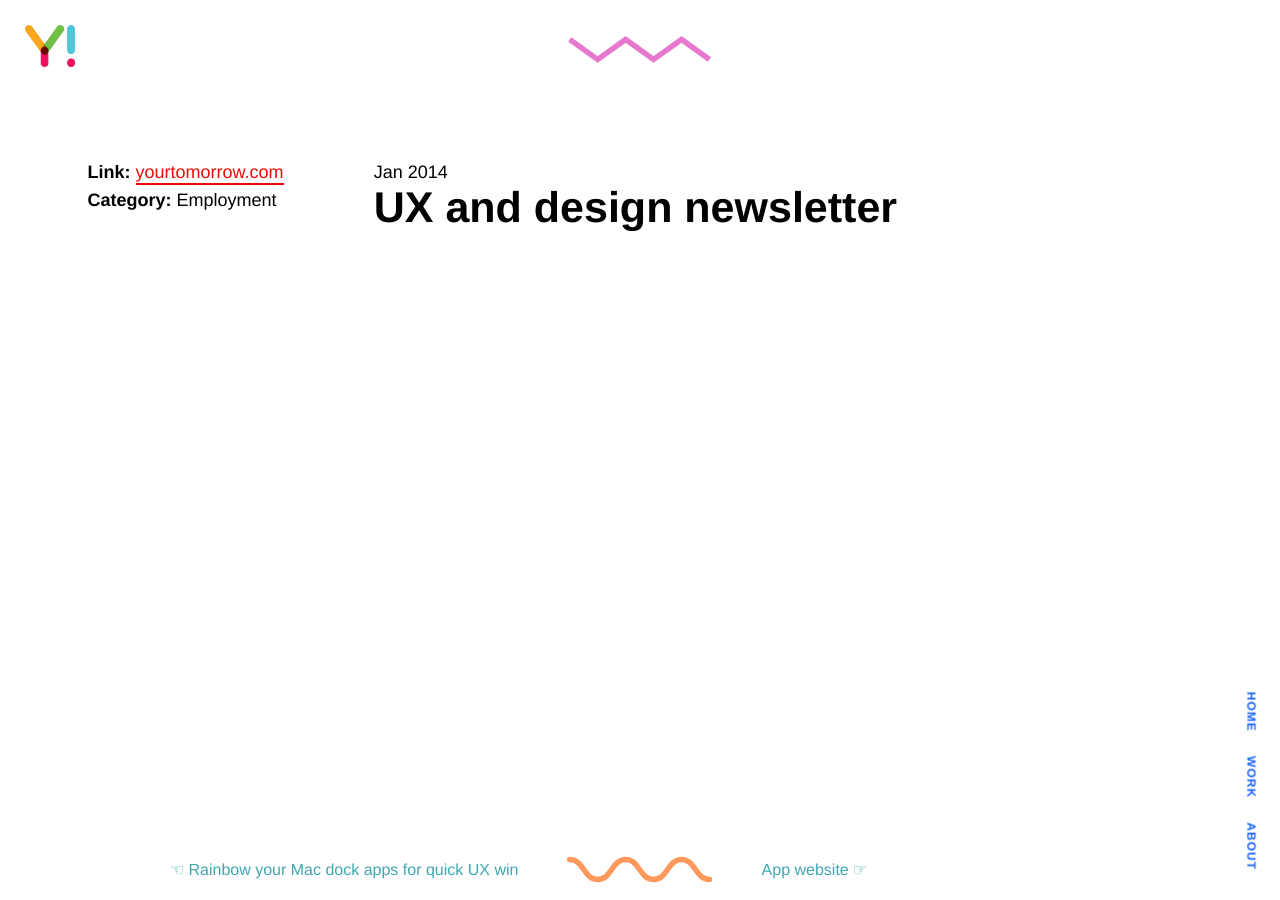
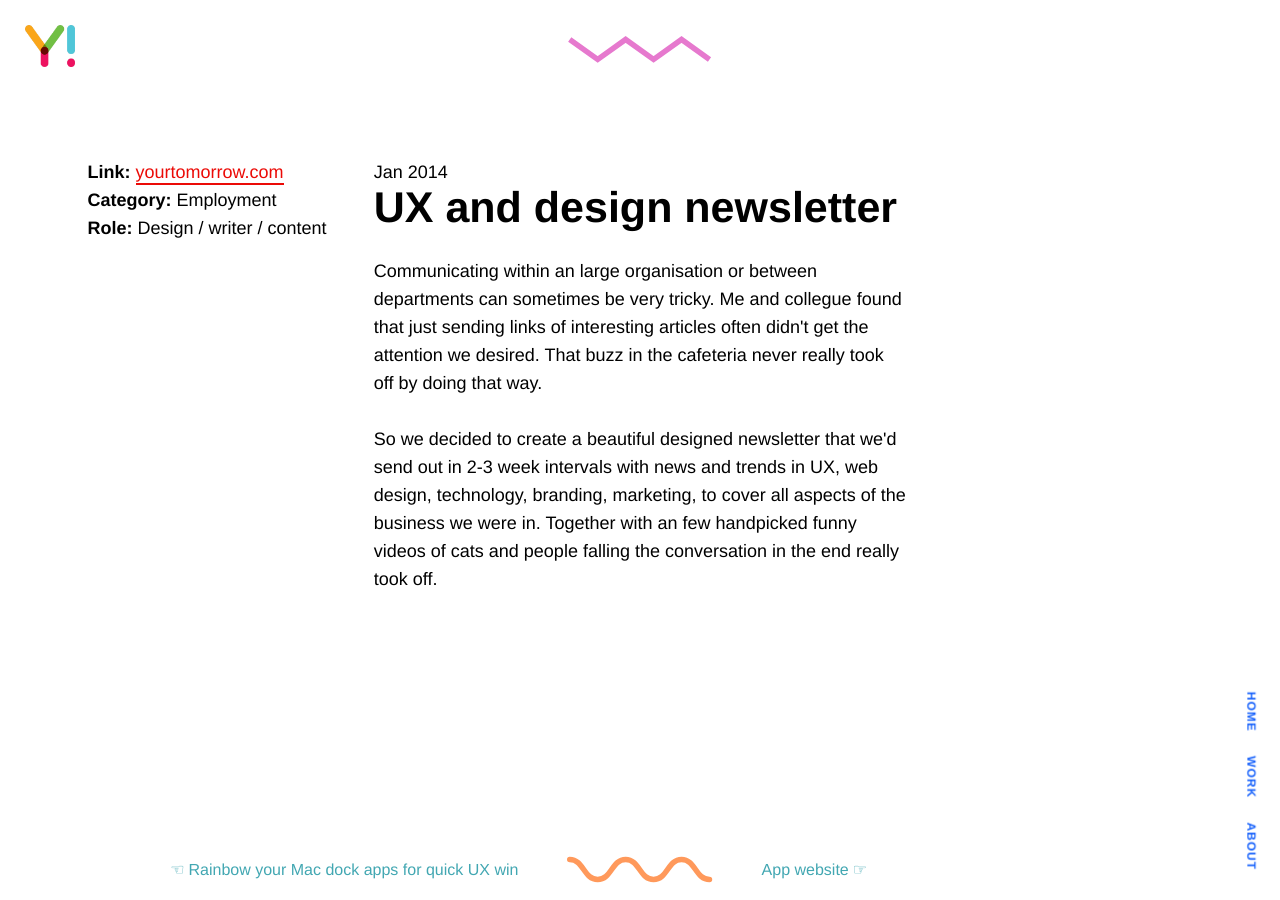
Before and after one commit to moppedisco/blog, a Jekyll site: the page built from _posts/2014-01-06-freshpots.html, in a window 1280 px wide. Built offline with Jekyll 4.4.1, drawn with Linux system fonts in a browser that asks for light colours; Markdown is read by kramdown in place of the engine named in the settings.

Commit message:
more text

```diff
--- a/_posts/2013-12-01-stefaniebiggel.html
+++ b/_posts/2013-12-01-stefaniebiggel.html
@@ -21,12 +21,12 @@ description: 	Stefanie Biggel is one of few and very succesful high couture fash
 			<aside class="meta">
 				<b>Link: </b><a class="link_highlight" href="http://{{page.link}}" target="_blank">{{page.link}}</a><br>
 				<b>Category: </b>{{page.category}} <br>
+				<b>Role: </b> Frontend / Mobile
 			</aside>
 		</div>
 		<div class="single-post-middlecol">
 			{{ page.date | date: "%b %Y" }}
 			<h1 class="page-section__name">{{page.subtitle}}</h1>
-
 		</div>
 	</article>
 </section>
--- a/_posts/2014-01-06-freshpots.html
+++ b/_posts/2014-01-06-freshpots.html
@@ -18,12 +18,14 @@ description: 	In an attempt to raise the interest for UX, design, frontend devel
 			<aside class="meta">
 				<b>Link: </b><a class="link_highlight" href="http://{{page.link}}" target="_blank">{{page.link}}</a><br>
 				<b>Category: </b>{{page.category}} <br>
+				<b>Role: </b> Design / writer / content
 			</aside>
 		</div>
 		<div class="single-post-middlecol">
 			{{ page.date | date: "%b %Y" }}
 			<h1 class="page-section__name">{{page.subtitle}}</h1>
-
+			<p>Communicating within an large organisation or between departments can sometimes be very tricky. Me and collegue found that just sending links of interesting articles often didn't get the attention we desired. That buzz in the cafeteria never really took off by doing that way.</p>
+			<p>So we decided to create a beautiful designed newsletter that we'd send out in 2-3 week intervals with news and trends in UX, web design, technology, branding, marketing, to cover all aspects of the business we were in. Together with an few handpicked funny videos of cats and people falling the conversation in the end really took off.</p>
 		</div>
 	</article>
 </section>
--- a/_posts/2014-05-01-yourtomorrow.html
+++ b/_posts/2014-05-01-yourtomorrow.html
@@ -9,7 +9,7 @@ cover:
 date:   		2014-05-01
 category: 		Employment
 postClass:		content-box--small
-description: 	Travelling and learning can be a great way to get out and see the world. We build a tool that would show you a unique video of your self based on your dreams and hopes of the future.
+description: 	Travelling and learning can be a great way to get out and see the world. Sometimes you just need some inspiration to get out there.
 ---
 <img class="full-bleed-img" src="/images/cover-image-test.jpg" alt="" />
 <iframe class="website-iframe" data-src="http://{{page.link}}" src="" width="1000" height="610">
@@ -21,12 +21,13 @@ description: 	Travelling and learning can be a great way to get out and see the
 			<aside class="meta">
 				<b>Link: </b><a class="link_highlight" href="http://{{page.link}}" target="_blank">{{page.link}}</a><br>
 				<b>Category: </b>{{page.category}} <br>
+				<b>Role: </b>Interaction design / Scrum master / Prototype
 			</aside>
 		</div>
 		<div class="single-post-middlecol">
 			{{ page.date | date: "%b %Y" }}
 			<h1 class="page-section__name">{{page.subtitle}}</h1>
-
+			<p>Travel and learning are the two corner stones of this campaign. By providing the user with a range of future scenarios and emotions within travel and learning we'd help the user to visualize it by creating a uniq video based on his/her selections. </p>
 		</div>
 	</article>
 </section>
--- a/_posts/2014-07-01-zuri-kino.html
+++ b/_posts/2014-07-01-zuri-kino.html
@@ -21,6 +21,7 @@ description: 	Cinema sites are pretty crap. Never any IMDB ratings and always to
 				<b>Link: </b><a class="link_highlight" href="http://{{page.link}}" target="_blank">{{page.link}}</a><br>
 				<b>Category: </b>{{page.category}} <br>
 				<b>Role:</b> Concept / Design / Frontend / Backend<br>
+				<b>Technology: </b>CSS3 / Backbone.js / Less / PHP / MySQL
 			</aside>
 			<aside class="content-box content-box--hiddenText">
 				<h3 class="content-box__title"><u>Lesson learned</u></h3>
--- a/_posts/2014-08-26-gartnerei.html
+++ b/_posts/2014-08-26-gartnerei.html
@@ -21,12 +21,13 @@ description: 	A previous satisfied client recommended me for this project which
 			<aside class="meta">
 				<b>Link: </b><a class="link_highlight" href="http://{{page.link}}" target="_blank">{{page.link}}</a><br>
 				<b>Category: </b>{{page.category}} <br>
+				<b>Role: </b>Frontend / Backend
 			</aside>
 		</div>
 		<div class="single-post-middlecol">
 			{{ page.date | date: "%b %Y" }}
 			<h1 class="page-section__name">{{page.subtitle}}</h1>
-
+			<p>Gärtnerei are pretty new on the Zurich restaurant scene with healthy and fresh food. They needed some help with a brand new responsive website that they after the build could manage and further develope themself. </p>
 		</div>
 	</article>
 </section>
--- a/css/style.css
+++ b/css/style.css
@@ -1351,7 +1351,6 @@ a {
   padding-bottom: 1px;
   border-bottom: 2px solid #EB0A06;
   font-weight: 400;
-  transition: border 0.1s;
 }
 a:hover {
   border-bottom: 2px solid transparent;
@@ -1558,6 +1557,7 @@ h6 {
 .content-box--hiddenText .content-box__desc {
   opacity: 0.2;
   position: static;
+  color: #000;
 }
 .content-box--hiddenText:hover .content-box__desc {
   opacity: 1;
@@ -1751,6 +1751,7 @@ h6 {
 .home-section__quote .content-box__desc {
   opacity: 0.2;
   position: static;
+  color: #000;
 }
 .home-section__bio:hover .content-box__desc,
 .home-section__quote:hover .content-box__desc {
--- a/css/style.less
+++ b/css/style.less
@@ -57,8 +57,6 @@ a {
 	padding-bottom: 1px;
 	border-bottom: 2px solid #EB0A06;
 	font-weight: 400;
-
-	transition: border 0.1s;
 	&:hover {
 		border-bottom: 2px solid transparent;
 		text-decoration: none;
@@ -258,6 +256,7 @@ h1,h2,h3,h4,h5,h6 {
 	& .content-box__desc {
 		opacity: 0.2;
 		position: static;
+		color: #000;
 	}
 
 	&:hover .content-box__desc {
```
